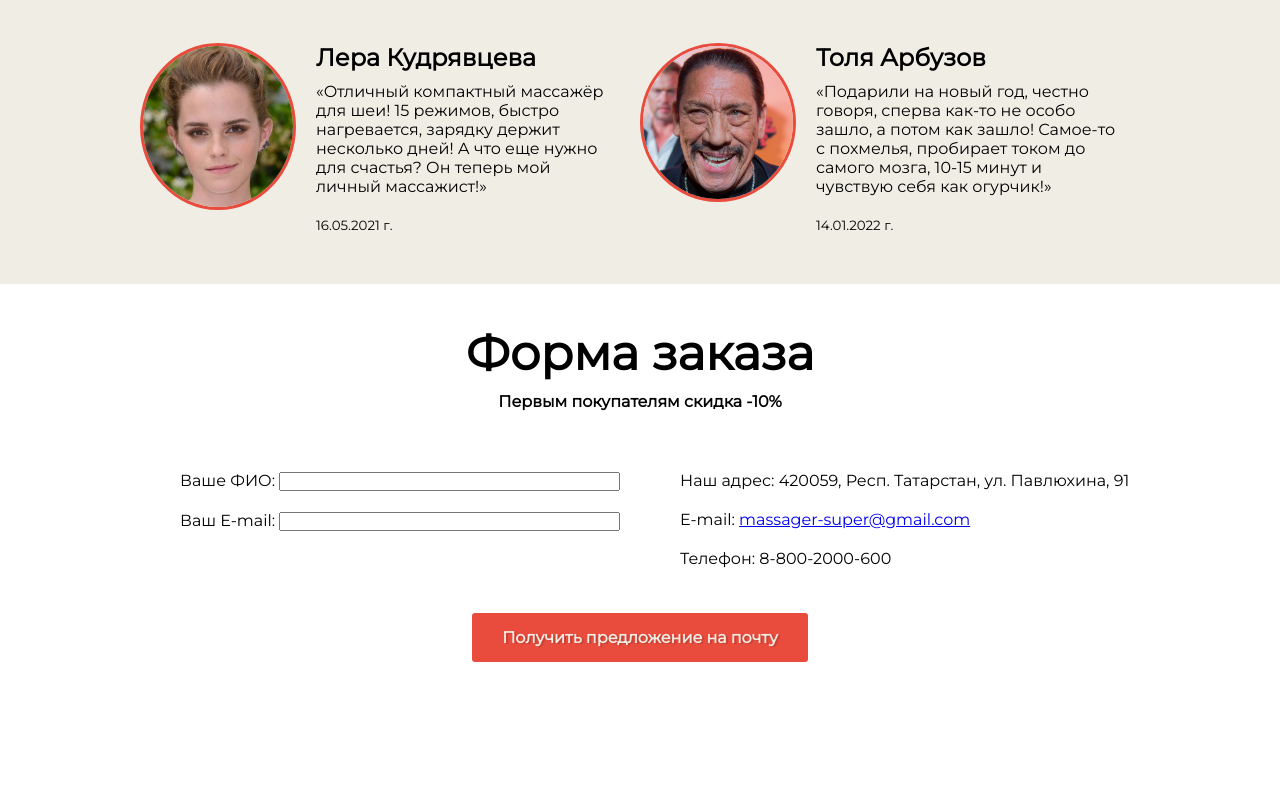
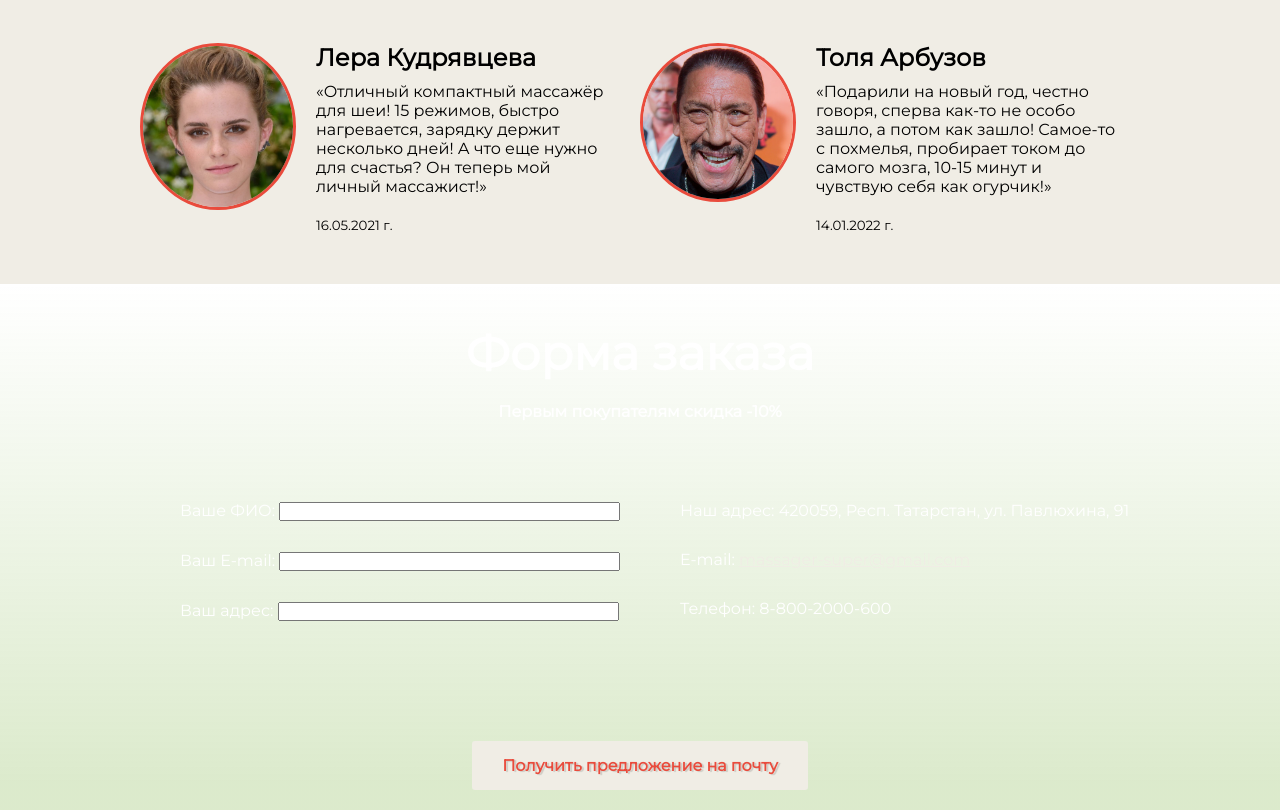
Before and after one commit to Godlikefreq/massager-landing, a plain HTML site: page index.html in a window 1280 px wide. Shown: the part 2050-2860 px from the top of the page. Before the commit the page ends 2732 px from the top, so only its background shows below. Drawn offline with nearby package versions, Linux system fonts and the light colour scheme.

Commit message:
Minor refactoring

```diff
--- a/description.css
+++ b/description.css
@@ -35,3 +35,10 @@
 .description .title-large {
   margin-bottom: 20px;
 }
+
+@media (max-width: 640px) {
+  .description {
+    padding-left: 10px;
+    padding-right: 10px;
+  }
+}
--- a/form.css
+++ b/form.css
@@ -1,21 +1,23 @@
 .form {
   padding-top: 30px;
+  background-image: linear-gradient(rgba(138, 186, 86, 0), rgba(138, 186, 86, 0.3) 95%);
+  background-size: cover;
+  background-repeat: no-repeat;
+  background-attachment: scroll, fixed;
+  background-position: 0 0%, center top;
+  color: #fff
 }
 
 .form-title {
 	font-family: 'Montserrat', sans-serif;
   font-size: 1em;
 	text-align: center;
-	margin-bottom: 20px;
+	margin-bottom: 40px;
 }
 
 .form .title-large {
 	text-align: center;
-	margin-bottom: 10px;
-}
-
-.form .title-small {
-	margin: 0;
+	margin-bottom: 20px;
 }
 
 .form-items {
@@ -25,6 +27,14 @@
 	padding-left: 40px;
 }
 
-.form .button {
-	margin-top: -15px;
+.email {
+	color: #F0EDE5;
 }
+
+.form-items .text {
+	padding-bottom: 10px;
+}
+
+.form-button {
+	margin-top: -20px;
+}
--- a/header.css
+++ b/header.css
@@ -41,5 +41,6 @@
 		float: none;
 		top: auto;
 		opacity: 1;
+		padding-bottom: 10px;
 	}
 }
--- a/index.html
+++ b/index.html
@@ -181,10 +181,10 @@
     </div>
   </div>
 
-  <form class="form">
+  <form class="form" data-parallax="scroll" data-image-src="pic/background.png">
     <div class="block">
       <h1 class="title-large" id="buy">Форма заказа</h1>
-      <h3 class="form-title">Первым покупателям скидка -10%</h2>
+      <h3 class="form-title">Первым покупателям скидка -10%</h3>
       <div class="column-1-2">
         <div class="form-items">
           <p class="text">Ваше ФИО:
@@ -193,17 +193,23 @@
           <p class="text">Ваш E-mail:
            <input type="text" size="40">
           </p>
+          <p class="text">Ваш адрес:
+           <input type="text" size="40">
+          </p>
         </div>
       </div>
       <div class="column-1-2">
         <div class="form-items">
           <p class="text">Наш адрес: 420059, Респ. Татарстан, ул. Павлюхина, 91</p>
-          <p class="text">E-mail: <a class="text" href="mailto:massager-super@gmail.com">massager-super@gmail.com</a></p>
+          <p class="text">E-mail: <a class="email text" href="mailto:massager-super@gmail.com">massager-super@gmail.com</a></p>
           <p class="text">Телефон: 8-800-2000-600</p></h3>
         </div>
       </div>
-      <div class="indent-all text-center">
-        <a class ="button button-red" href="#buy">Получить предложение на почту</a>
+    </div>
+
+    <div>
+      <div class="form-button indent-all text-center">
+        <a class ="button button-milk" href="#buy">Получить предложение на почту</a>
       </div>
     </div>
   </form>
--- a/specification.css
+++ b/specification.css
@@ -22,3 +22,9 @@
   max-width: 200px;
   margin-left: 10px;
 }
+
+@media (max-width: 640px) {
+  .specification {
+    padding-left: 10px;
+  }
+}
--- a/style.css
+++ b/style.css
@@ -81,6 +81,7 @@
     width: auto;
     height: auto;
     float: none;
+    padding-left: 10px;
   }
 }
 
@@ -90,5 +91,6 @@
     width: auto;
     height: auto;
     float: none;
+    padding-left: 10px;
   }
 }
```
